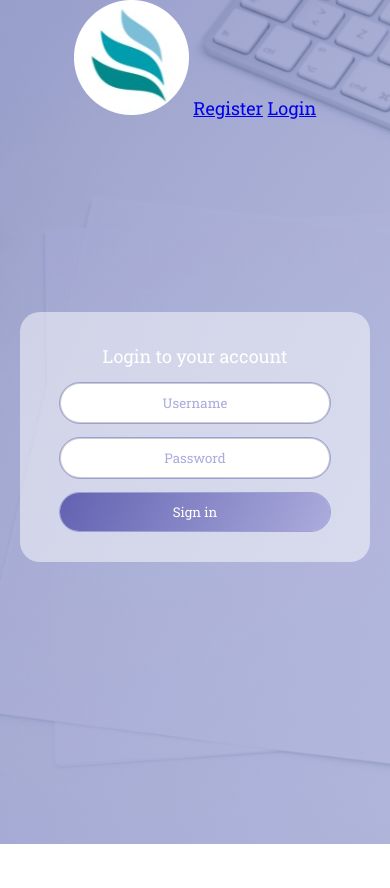
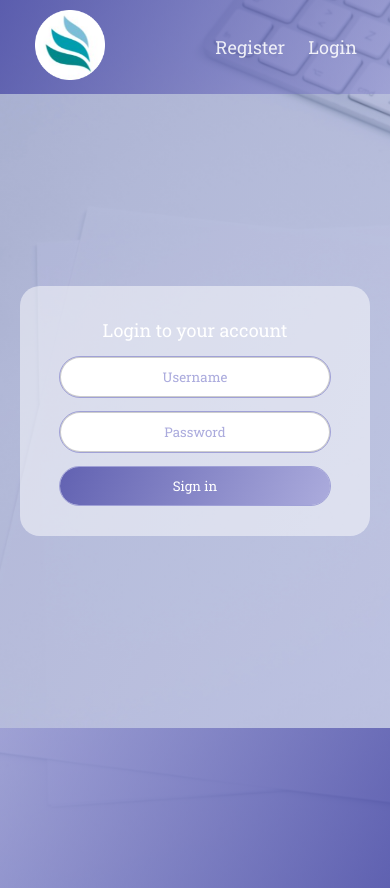
Before and after one commit to victoredum24/log-in, a plain HTML site: page index.html in a window 390 px wide. Before the commit the page ends 844 px from the top, so only its background shows below. Drawn offline with Linux system fonts and the light colour scheme.

Commit message:
Replaced css file

```diff
--- a/syles.css
+++ b/syles.css
@@ -3,18 +3,45 @@ body {
     width: 100%;
     font-family: 'Roboto Slab', serif;
     font-size: large;
-    text-align: center;
 }
 
 .bg {
-    position: fixed;
-    background-image: linear-gradient( 115deg, rgba(58, 58, 158, 0.4), rgba(136, 136, 206, 0.5) ), url(background2.jpg);
+    background-image: linear-gradient( 115deg, rgba(58, 58, 158, 0.3), rgba(136, 136, 206, 0.4) ), url(background2.jpg);
     background-size: cover;
     background-repeat: no-repeat;
     background-position: center;
     height: 100%;
     width: 100%;
     z-index: -1;
+}
+
+.header {
+    position: sticky;
+    background-image: linear-gradient( 115deg, rgba(58, 58, 158, 0.7), rgba(136, 136, 206, 0.5) );
+    width: 100%;
+    padding: 0.6rem;
+}
+
+.logo {
+    position: relative;
+    width: 70px;
+    margin: 0 100px;
+}
+
+span {
+    display: inline-block;
+    position: absolute;
+    right: 0;
+    padding: 25px;
+    color: #ffffffde;
+}
+
+.register {
+    margin-right: 15rem;
+}
+
+.login {
+    margin-right: 5rem;
 }
 
 p {
@@ -25,13 +52,14 @@ p {
 
 .container {
     padding-top: 12rem;
+    padding-bottom: 12rem;
     margin: 0 auto;
-    height: 100vh;
     max-width: 1000px;
     width: 100%;
 }
 
 form {
+    text-align: center;
     display: flex;
     flex-direction: column;
     justify-content: center;
@@ -70,8 +98,44 @@ input::placeholder {
     border: none;
     border-radius: 20px;
     color: white;
+    cursor: pointer;
+}
+
+.button:hover {
+    background-image: linear-gradient( 115deg, rgba(147, 147, 245, 0.8), rgba(179, 179, 236, 0.7) );
+}
+
+footer {
+    background-image: linear-gradient( 115deg, rgba(136, 136, 206, 0.5), rgba(58, 58, 158, 0.7) );
+    height: 10rem;
+    width: 100%;
 }
 
 * {
     box-sizing: border-box;
 }
+
+@media (max-width: 600px) {
+    .logo {
+        position: relative;
+        width: 70px;
+        margin: 0 25px;
+    }
+
+    span {
+        display: inline-block;
+        position: absolute;
+        right: 0;
+        padding: 25px;
+        color: #ffffffde;
+    }
+
+    .register {
+        margin-right: 5rem;
+    }
+
+    .login {
+        margin-right: 0.5rem;
+    }
+
+}
```
